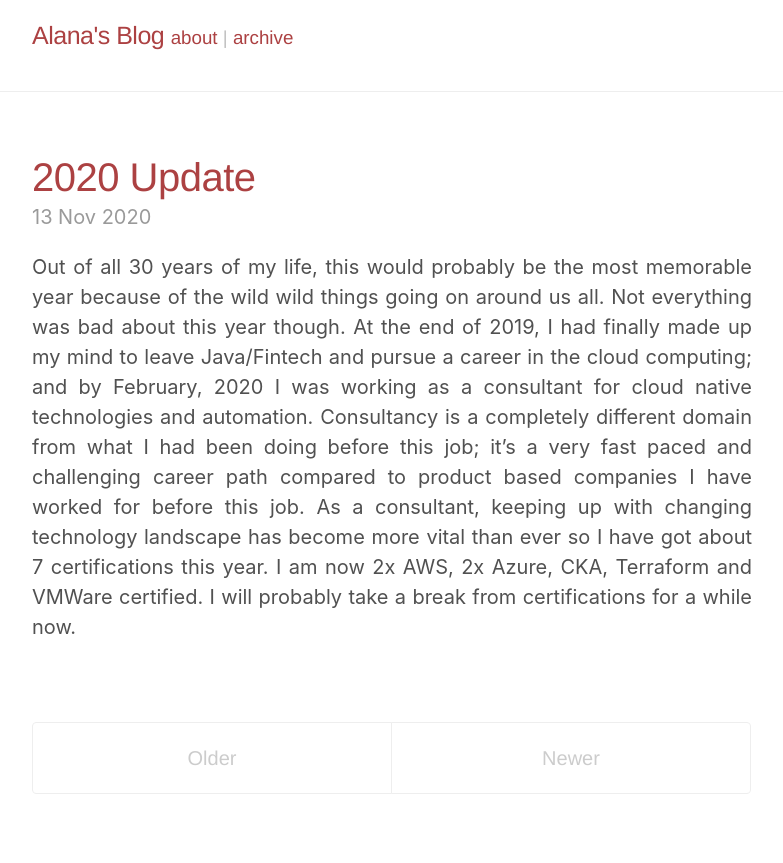
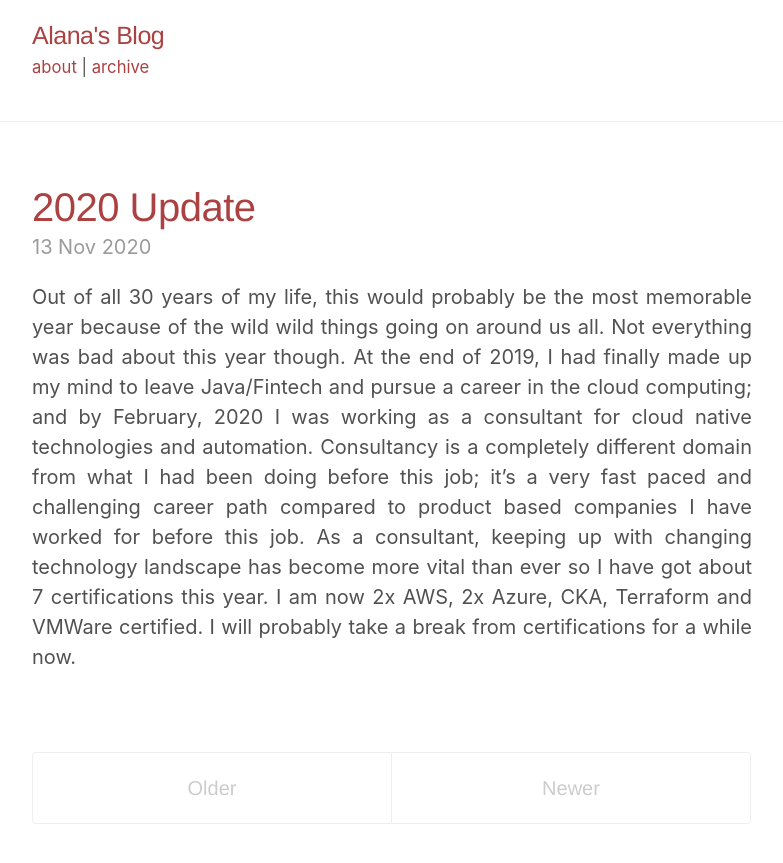
Before and after one commit to Key-Puncher/key-puncher.github.io, a Jekyll site: the page built from index.html, in a window 1280 px wide. Shown: the top 863 px of the page, without its empty margins (248-1031 px from the left). Built offline with Jekyll 4.4.1, drawn with Linux system fonts in a browser that asks for light colours; the list of posts is cut into pages by our own code.

Commit message:
Update default.html

```diff
--- a/_layouts/default.html
+++ b/_layouts/default.html
@@ -9,10 +9,15 @@
    <div class="wrap">
       <div class="masthead">
         <div class="container">
+          <section>
           <h3 class="masthead-title">
             <a href="/" title="Home">{{ site.title }}</a>
+
+          </h3>
+          </section>
+          <section>
             <small>{{ site.tagline }}</small>
-          </h3>
+          </section>
         </div>
       </div>
 
```
